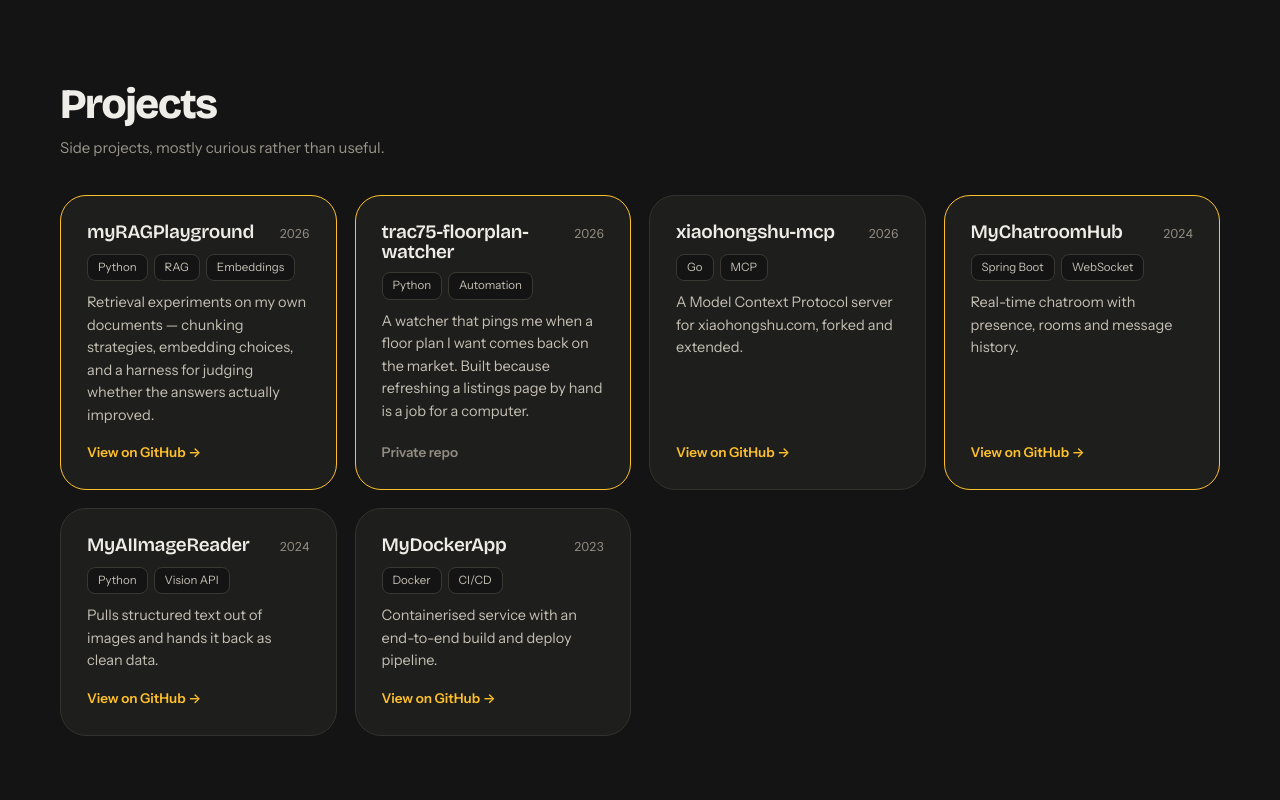
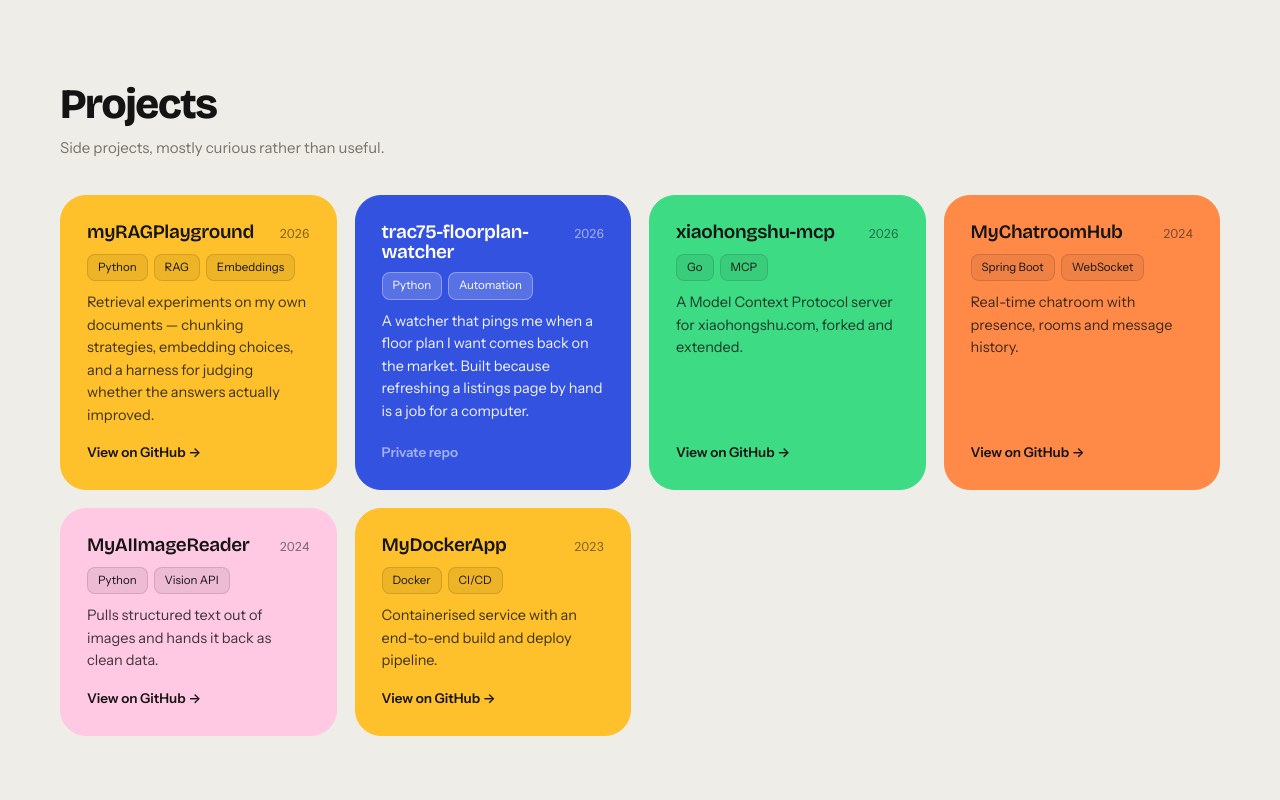
Before and after one commit to MengyiG/mengyig.github.io, a plain HTML site: page index.html in a window 1280 px wide. Shown: the part 2720-3520 px from the top of the page. Drawn offline with nearby package versions, Linux system fonts and the light colour scheme.

Commit message:
Colour the project cards instead of darkening the section
The dark block broke the page's one bright system. Each card now takes a
labs-style tint — yellow, blue, green, orange, pink — cycling in order, with
every text colour derived from the tint so contrast holds on each one.

```diff
--- a/assets/css/main.css
+++ b/assets/css/main.css
@@ -241,17 +241,29 @@
 .card.is-blossom{ background:var(--blossom); border-color:var(--blossom); }
 .card.is-blossom p{ color:#4A3340; }
 
-/* Projects sit on ink so the portfolio reads as its own chapter, not another
-   tint of the same cream. */
-.section-dark{ background:var(--ink); color:var(--ground); }
-.section-dark .section-note{ color:#9A958A; }
-.section-dark .card{ background:#1E1E1C; border-color:#33322E; }
-.section-dark .card p{ color:#C5C0B4; }
-.section-dark .card-meta,
-.section-dark .proj-year{ color:#918C81; }
-.section-dark .proj-stack span{ background:#141414; border-color:#3A3833; color:#C5C0B4; }
-.section-dark .card-link{ color:var(--marigold); }
-.section-dark .card.is-featured{ border-color:var(--marigold); }
+/* Project cards carry the colour instead of the section, so the page stays one
+   bright system. Each tint sets the ink it needs; everything reads from --on. */
+.proj-card{
+  --tint:var(--card);
+  --on:var(--ink);
+  --chip:rgba(20,20,20,.07);
+  --chip-line:rgba(20,20,20,.13);
+  background:var(--tint); border-color:var(--tint); color:var(--on);
+}
+.proj-card p{ color:var(--on); opacity:.82; }
+.proj-card .proj-year{ color:var(--on); opacity:.55; }
+.proj-card .proj-stack span{ background:var(--chip); border-color:var(--chip-line); color:var(--on); }
+.proj-card .card-link{ color:var(--on); }
+.proj-card .card-link:hover{ opacity:.7; }
+
+.tint-a{ --tint:var(--marigold); }
+/* Deeper than the hero's cornflower: white body text needs 4.5:1, and the
+   lighter blue only reaches 4.3:1. */
+.tint-b{ --tint:#3452E0; --on:#fff; --chip:rgba(255,255,255,.18); --chip-line:rgba(255,255,255,.32); }
+.tint-b p{ opacity:.93; }
+.tint-c{ --tint:#3DDC84; }
+.tint-d{ --tint:#FF8A47; }
+.tint-e{ --tint:var(--blossom); }
 
 /* Tools */
 .tool-groups{ display:grid; gap:22px; }
--- a/assets/js/render.js
+++ b/assets/js/render.js
@@ -81,12 +81,13 @@
   ).join(''));
 
   /* ── Projects ── */
+  const TINTS = ['tint-a', 'tint-b', 'tint-c', 'tint-d', 'tint-e'];
   const projects = P.projects.slice().sort((a, b) => b.year - a.year);
-  fill('projects', projects.map((p) => {
+  fill('projects', projects.map((p, i) => {
     const link = p.private
-      ? '<span class="card-link" style="color:#918C81">Private repo</span>'
+      ? '<span class="card-link" style="opacity:.55">Private repo</span>'
       : '<a class="card-link" href="' + esc(p.repo) + '" target="_blank" rel="noopener">View on GitHub →</a>';
-    return '<article class="card' + (p.featured ? ' is-featured' : '') + '">' +
+    return '<article class="card proj-card ' + TINTS[i % TINTS.length] + '">' +
       '<div class="proj-head">' +
         '<h3>' + esc(p.name) + '</h3>' +
         '<span class="proj-year">' + esc(p.year) + '</span>' +
--- a/index.html
+++ b/index.html
@@ -147,7 +147,7 @@
   </section>
 
   <!-- ── Projects ─────────────────────────────────────────── -->
-  <section class="section section-dark" id="projects">
+  <section class="section" id="projects">
     <div class="section-head">
       <h2>Projects</h2>
       <p class="section-note">Side projects, mostly curious rather than useful.</p>
```
